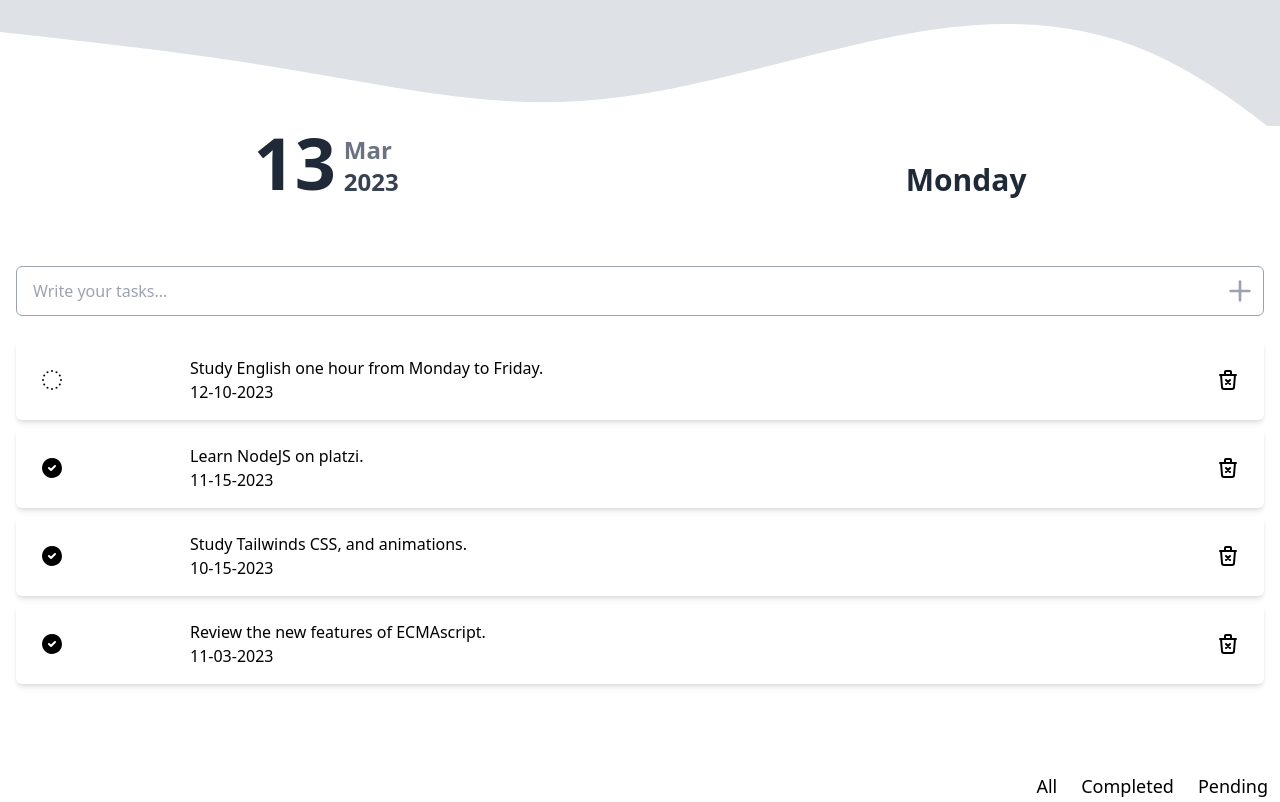
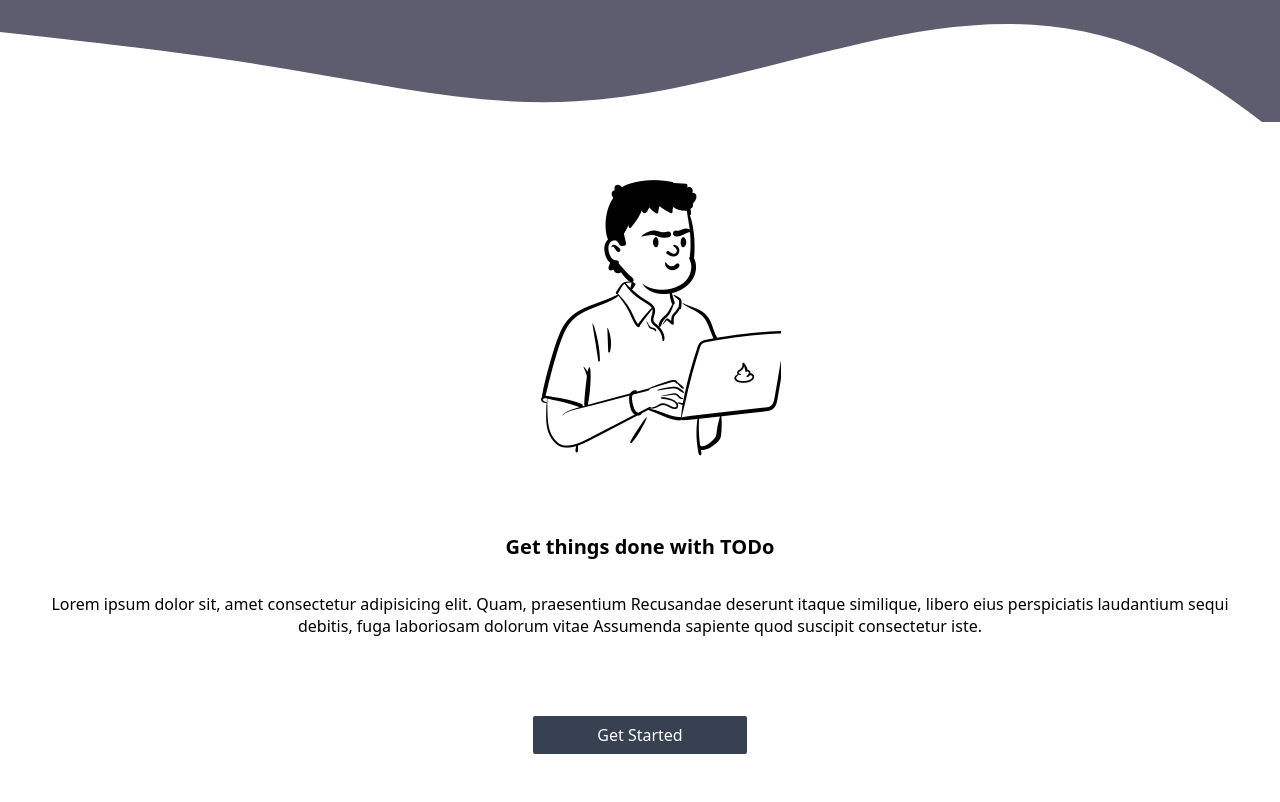
Before and after one commit to MateoRiosd93/todo-list, a React (Create React App) app: page / in a window 1280 px wide. Built offline with nearby package versions, Linux system fonts and the light colour scheme.

Commit message:
Se realiza routing con wuoter, se ajusta color y se agrega dependencia para manejar el estado

```diff
--- a/package.json
+++ b/package.json
@@ -15,7 +15,8 @@
     "react-scripts": "5.0.1",
     "typescript": "^4.9.5",
     "web-vitals": "^2.1.4",
-    "wouter": "^2.11.0"
+    "wouter": "^2.11.0",
+    "zustand": "^4.3.9"
   },
   "scripts": {
     "start": "react-scripts start",
--- a/src/App.tsx
+++ b/src/App.tsx
@@ -1,12 +1,16 @@
-// import { Home } from "./components/views/home/Home";
+import { Router, Route } from "wouter";
+
+import { Home } from "./components/views/home/Home";
 import Layout from "./components/layout/Layout";
 import Todos from "./components/views/todos/Todos";
 
 function App() {
   return (
     <Layout>
-      {/* <Home /> */}
-      <Todos/>
+      <Router>
+        <Route path="/" component={Home}/>
+        <Route path="/tasks" component={Todos}/>
+      </Router>
     </Layout>
   );
 }
--- a/src/components/layout/Layout.tsx
+++ b/src/components/layout/Layout.tsx
@@ -9,7 +9,7 @@ export default function Layout({ children }: Props) {
         <div className='flex flex-col items-center h-screen'>
             <svg xmlns='http://www.w3.org/2000/svg' className='w-full'>
                 <path
-                    fill='#DEE2E6'
+                    fill='#5d5d6f'
                     fillOpacity='1'
                     d='M0,32L48,37.3C96,43,192,53,288,69.3C384,85,480,107,576,101.3C672,96,768,64,864,42.7C960,21,1056,11,1152,53.3C1248,96,1344,192,1392,240L1440,288L1440,0L1392,0C1344,0,1248,0,1152,0C1056,0,960,0,864,0C768,0,672,0,576,0C480,0,384,0,288,0C192,0,96,0,48,0L0,0Z'
                 ></path>
--- a/src/components/views/home/Home.tsx
+++ b/src/components/views/home/Home.tsx
@@ -1,3 +1,4 @@
+import { Link } from 'wouter'
 import HomeImage from '../../../assets/illustrations/human-men3.png'
 
 export function Home() {
@@ -19,9 +20,11 @@ export function Home() {
                 </p>
             </div>
             <div className='h-40 flex justify-center items-center '>
-                <button className='bg-gray-500 px-16 py-2 text-white font-medium rounded-sm'>
-                    Get Started
-                </button>
+                <Link href='/tasks'>
+                    <a className='bg-gray-700 px-16 py-2 text-white font-medium rounded-sm'>
+                        Get Started
+                    </a>
+                </Link>
             </div>
         </>
     )
```
Also changed, not shown: 1 other file (tests, documents, lock files or other folders).
